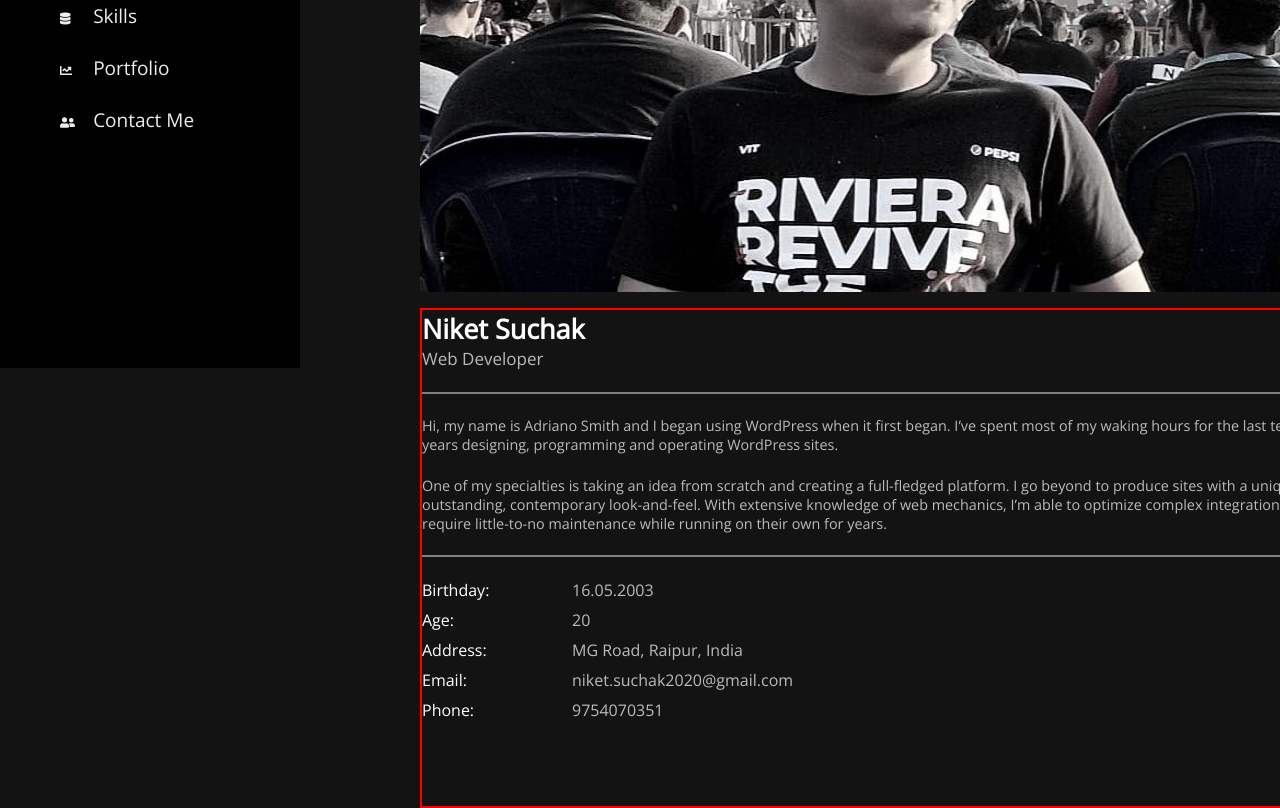
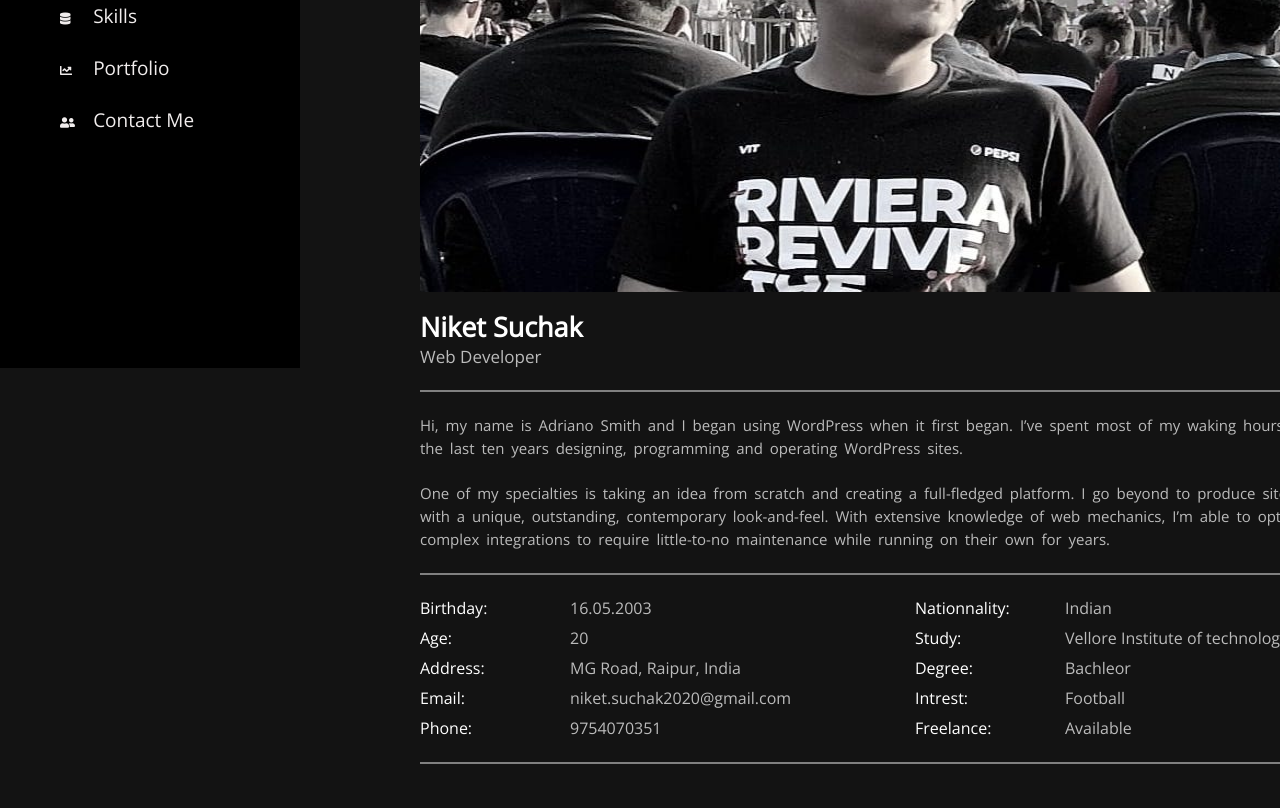
Before and after one commit to niketsuchak/Portfolio, a plain HTML site: page about.html in a window 1280 px wide. Shown: the part 432-1240 px from the top of the page. Drawn offline with nearby package versions, Linux system fonts and the light colour scheme.

Commit message:
2ndoftheday

```diff
--- a/about.html
+++ b/about.html
@@ -136,6 +136,41 @@
             </ul>
         </div>
 
+        <div class="infox">
+            <ul>
+                <li>
+                    <span class="aa">Nationnality:</span>
+                    <span class="bb">Indian</span>
+                </li>
+
+                <li>
+                    <span class="cc">Study:</span>
+                    <span class="dd">Vellore Institute of technology</span>
+                </li>
+
+                <li>
+                    <span class="ee">Degree:</span>
+                    <span class="ff">Bachleor</span>
+                </li>
+
+                <li>
+                    <span class="gg">Intrest:</span>
+                    <span class="hh">Football</span>
+                </li>
+
+                <li>
+                    <span class="ii">Freelance:</span>
+                    <span class="jj">Available</span>
+                </li>
+            </ul>
+
+
+        </div>
+
+        <hr style="height:2px;border-width:0;color:gray;background-color:gray;top:165px;position: relative;">
+
+
      </div>
+
 </body>
 </html>
--- a/style.css
+++ b/style.css
@@ -296,7 +296,7 @@ body{
   }
 
   .container2{
-    border: solid red;
+    /* border: solid red; */
     border-width: 2px;
     height: 500px;
     width: 900px;
@@ -327,12 +327,16 @@ body{
 
 .myself{
   color: #bbb;
-  font-size: 14.4px;
+  font-size: 15px;
+  line-height: 23px;
+  word-spacing: 0.2em;
 }
 
 .myself2{
   color: #bbb;
-  font-size: 14.4px;
+  font-size: 15px;
+  line-height: 23px;
+  word-spacing: 0.2em;
 }
 
 .myinfo{
@@ -430,3 +434,85 @@ position: relative;
   left: 150px;
 
 }
+
+.infox{
+color: white;
+position: relative;
+}
+
+.infox ul li .aa{
+  position: absolute;
+  width: 100px;
+  height: 30px;
+  left: 495px;
+
+}
+.infox ul li .bb{
+  position: absolute;
+  left: 645px;
+  color: #bbb;
+
+}
+
+.infox ul li .cc{
+  position: absolute;
+  width: 100px;
+  height: 30px;
+  top: 30px;
+  left: 495px;
+}
+
+.infox ul li .dd{
+  position: absolute;
+  left: 645px;
+  top: 30px;
+  color: #bbb;
+}
+
+.infox ul li .ee{
+  position: absolute;
+  width: 100px;
+  height: 30px;
+  top: 60px;
+  left: 495px;
+}
+
+.infox ul li .ff{
+  position: absolute;
+  left: 645px;
+  top: 60px;
+  color: #bbb;
+}
+
+.infox ul li .gg{
+  position: absolute;
+  width: 100px;
+  height: 30px;
+  top: 90px;
+  left: 495px;
+}
+
+.infox ul li .hh{
+  position: absolute;
+  left: 645px;
+  top: 90px;
+  color: #bbb;
+}
+
+.infox ul li .ii{
+  position: absolute;
+  width: 100px;
+  height: 30px;
+  top: 120px;
+  left: 495px;
+}
+
+.infox ul li .jj{
+  position: absolute;
+  width: 100px;
+  height: 30px;
+  top: 120px;
+  left: 645px;
+  color: #bbb;
+
+}
```
